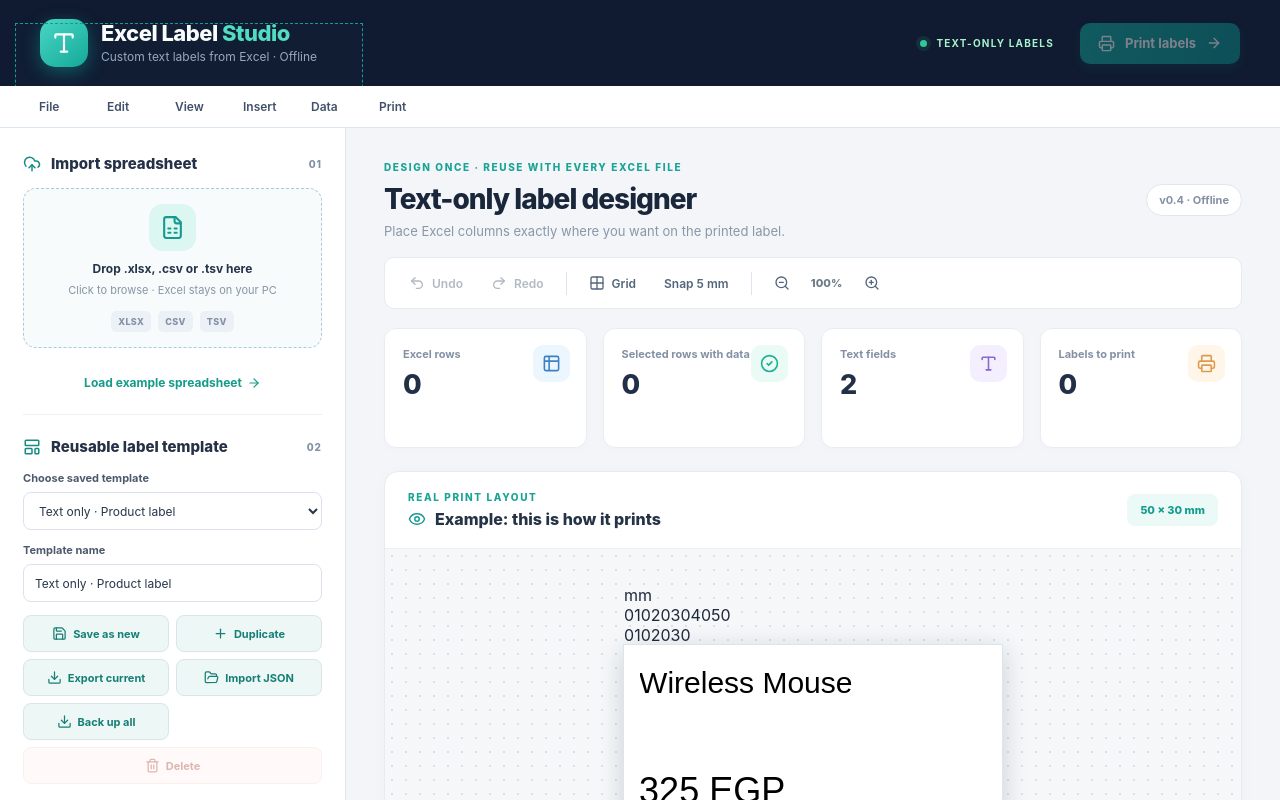
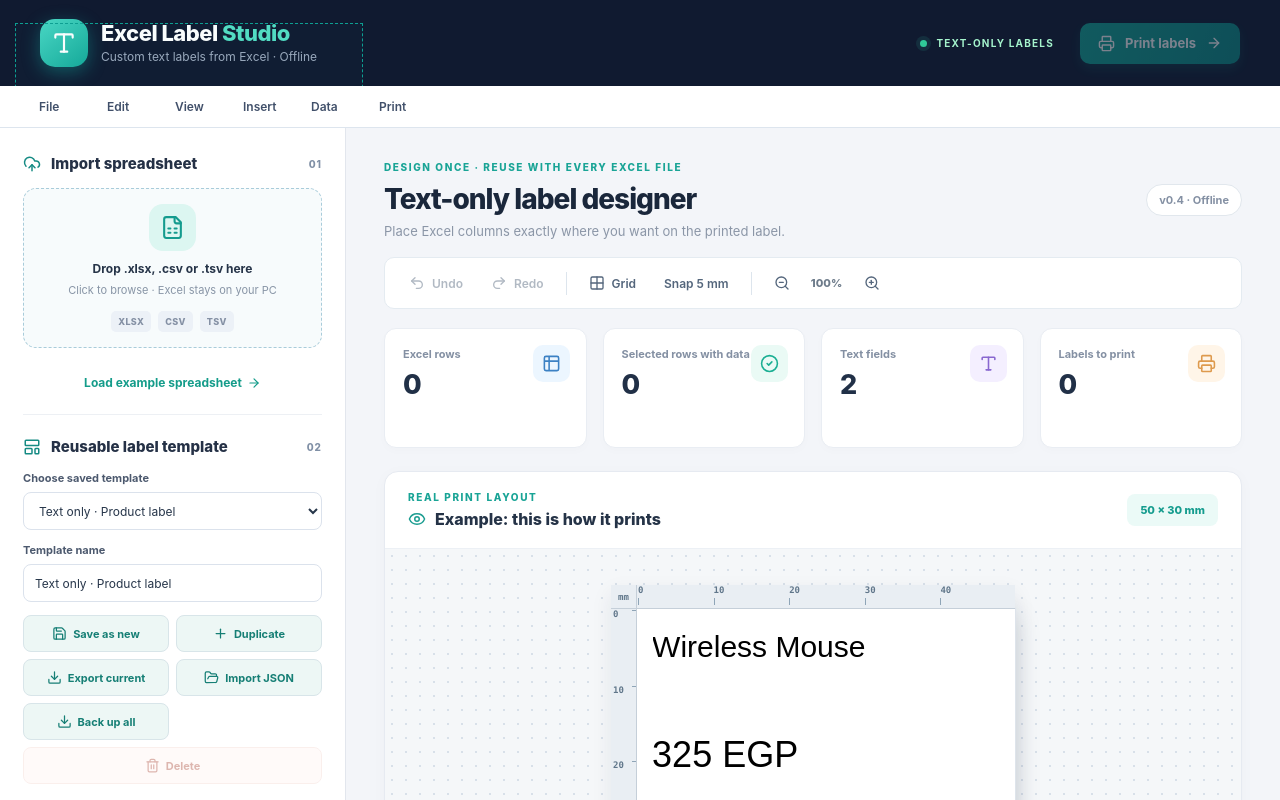
Before and after one commit to mfathiyounes-beep/BarTender_import_Excel, a React (Vite) app: page / in a window 1280 px wide. Shown: the top 800 px of the page. Built offline with nearby package versions, Linux system fonts and the light colour scheme.

Commit message:
Style physical mm rulers scaled to editor zoom

```diff
--- a/src/styles.css
+++ b/src/styles.css
@@ -234,3 +234,15 @@ button:focus-visible,input:focus-visible,select:focus-visible,.upload-zone:focus
 .canvas-resize-handle:hover{background:#037971}
 .canvas-resize-handle span{display:block;height:6px;width:6px;margin:auto;border-right:1px solid white;border-bottom:1px solid white}
 .canvas-resize-handle:focus-visible{outline:3px solid #a8f3e7;outline-offset:2px}
+
+/* Real millimeter rulers scale with label zoom; editor-only UI */
+.ruler-layout{display:grid;align-items:stretch;justify-items:stretch;flex:none;box-shadow:0 8px 20px #19293f14}
+.ruler-corner,.ruler-top,.ruler-left{position:relative;background:#e9eef3;color:#60768a;font-family:Consolas,monospace;font-size:9px;overflow:hidden}
+.ruler-corner{display:flex;align-items:center;justify-content:center;border-bottom:1px solid #c5cfd9;border-right:1px solid #c5cfd9;font-weight:800}
+.ruler-top{border-bottom:1px solid #c5cfd9}
+.ruler-left{border-right:1px solid #c5cfd9}
+.ruler-mark{position:absolute;display:block;white-space:nowrap;font-weight:600;line-height:1}
+.ruler-mark-top{top:1px;transform:translateX(1px)}
+.ruler-mark-top::before{content:"";position:absolute;top:12px;left:0;height:7px;border-left:1px solid #8fa5b7}
+.ruler-mark-left{left:2px;transform:translateY(1px)}
+.ruler-mark-left::before{content:"";position:absolute;top:0;left:19px;width:5px;border-top:1px solid #8fa5b7}
```
